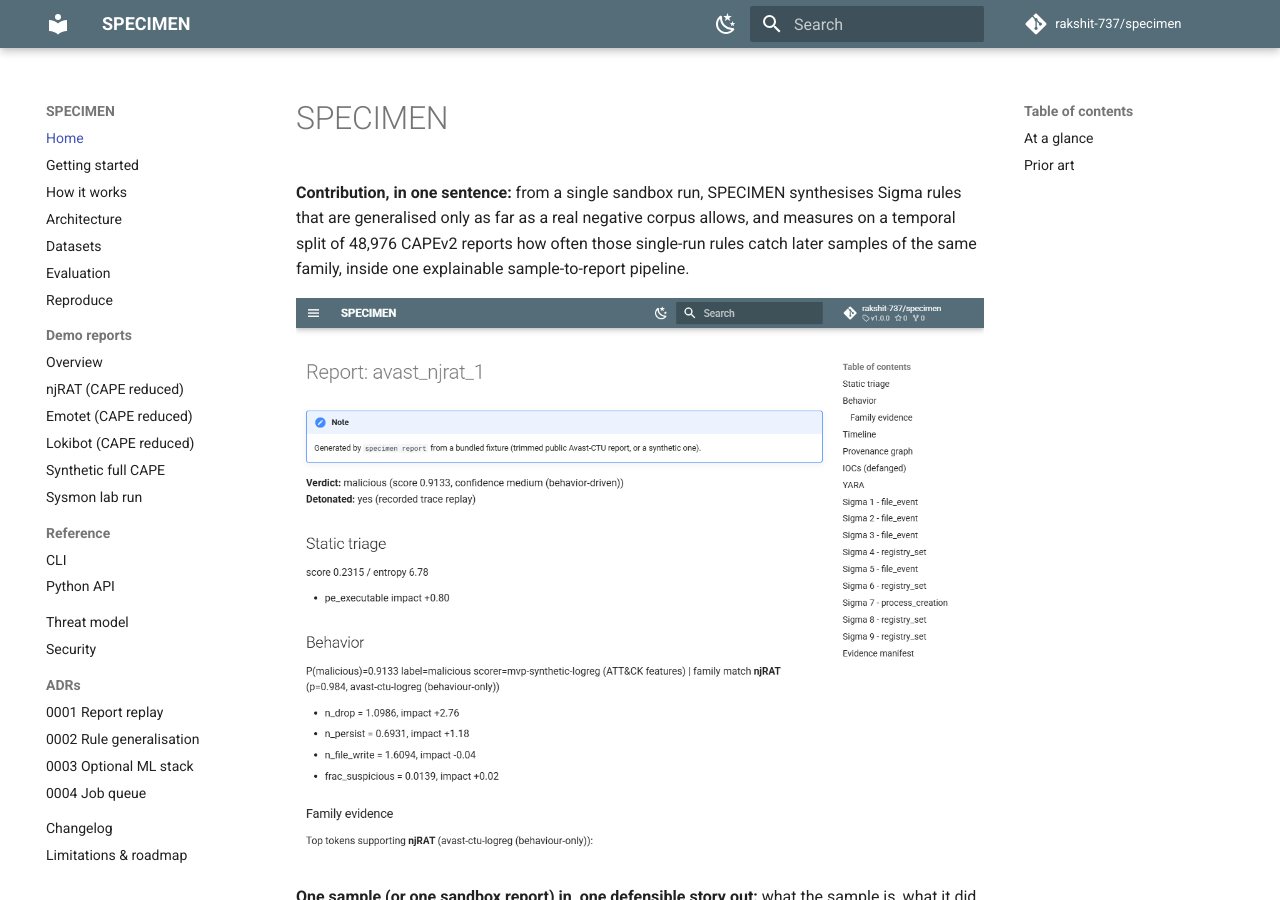
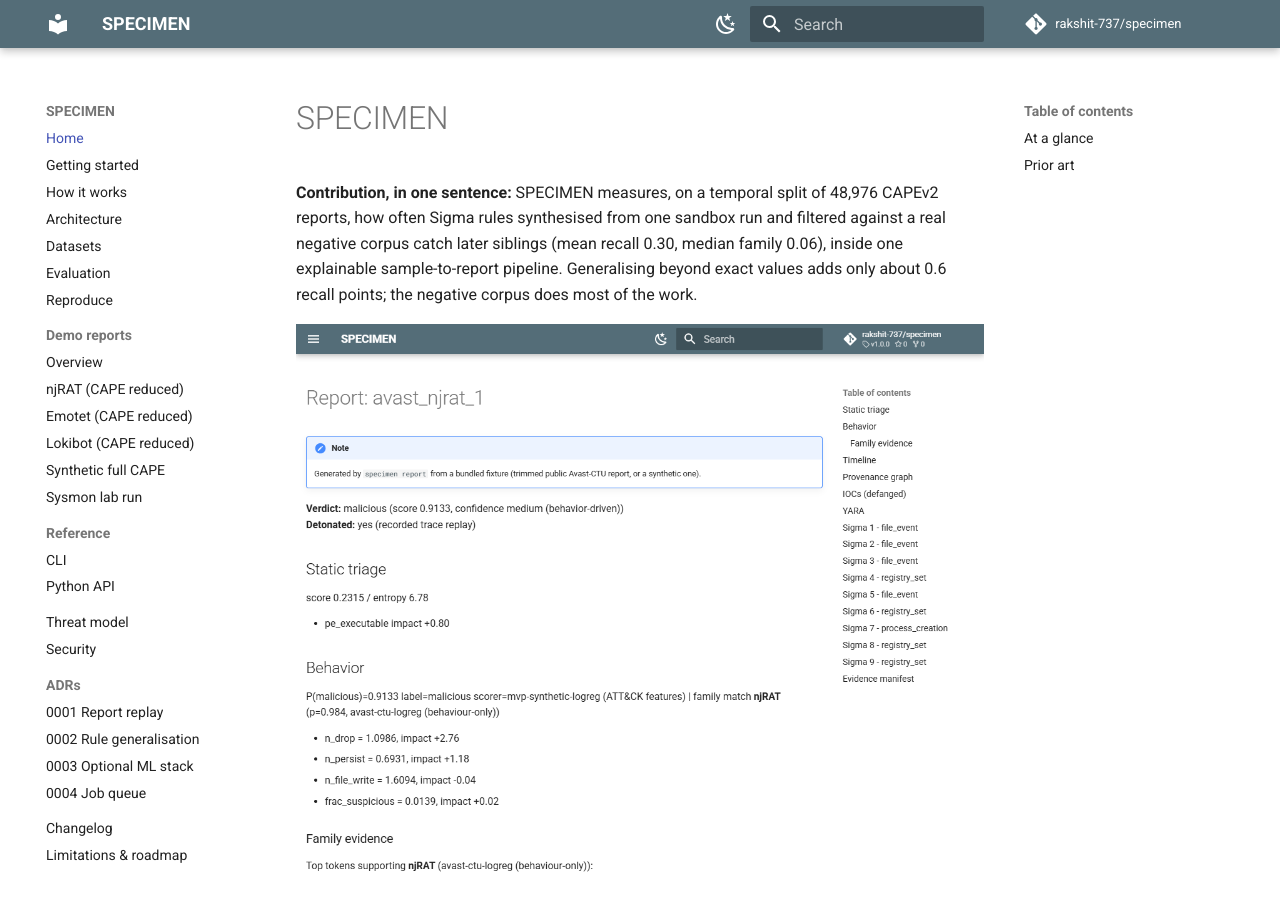
Before and after one commit to rakshit-737/specimen, an MkDocs documentation site: the page built from docs/index.md, in a window 1280 px wide and 900 px high. Built offline with MkDocs 1.6.1 and Material for MkDocs 9.7.7, drawn with Linux system fonts in a browser that asks for light colours; comment, search, counter and statistics services are not loaded; some of the changed text lies outside the part shown.

Commit message:
docs: non-oracle rules headline, restated contribution, data citations
Co-Authored-By: Claude <noreply@anthropic.com>

```diff
--- a/docs/index.md
+++ b/docs/index.md
@@ -1,6 +1,6 @@
 # SPECIMEN
 
-**Contribution, in one sentence:** from a single sandbox run, SPECIMEN synthesises Sigma rules that are generalised only as far as a real negative corpus allows, and measures on a temporal split of 48,976 CAPEv2 reports how often those single-run rules catch later samples of the same family, inside one explainable sample-to-report pipeline.
+**Contribution, in one sentence:** SPECIMEN measures, on a temporal split of 48,976 CAPEv2 reports, how often Sigma rules synthesised from one sandbox run and filtered against a real negative corpus catch later siblings (mean recall 0.30, median family 0.06), inside one explainable sample-to-report pipeline. Generalising beyond exact values adds only about 0.6 recall points; the negative corpus does most of the work.
 
 [![njRAT demo report](figures/demo.png)](demo/avast_njrat_1.md)
 
@@ -36,7 +36,7 @@
 |---|---|---|---|---|
 | Can a static gate skip detonations safely? | EMBER 2018, **temporal** (train Jan-Sep, test Nov-Dec), 5 subsample seeds | Skips **72 %** of benign and misses **0.6 %** of malware at a 99 %-recall threshold calibrated on October (36 % of all test detonations at EMBER's malware share); ROC AUC **0.989**, TPR **0.49** at 0.1 % FPR. A random split of the same data gives 0.997 / 0.85, so drift costs a lot | Detonate every PE (0 % saved); heuristic AUC 0.560 | Upstream EMBER-2018 LightGBM, 600k rows: AUC 0.9964, TPR 0.868 at 0.1 % FPR |
 | Which family is it? | Avast-CTU CAPEv2, 48,976 reports, temporal split | **95.0 %** [94.6, 95.4] accuracy for the shipped behaviour+static model, chosen on a validation slice (behaviour-only scores 95.9 % on test, McNemar p ≈ 1.3e-12); 92.5 % on test reports whose behaviour was never seen in training | Jaccard over ATT&CK sets: 87.8 % | HMIL (behaviour+static): 94.5 % |
-| Do auto-Sigma rules from **one** run catch later siblings? | Avast-CTU, 9 families x 10 runs x 5 seeds (HarHar has no host actions) | Mean sibling recall **0.30** [0.08, 0.57] at **0.004 %** cross-family FPR for the shipped configuration; the **median family is only 0.06**: Swisyn and Qakbot carry the mean | MVP: 0.17 at 1.8 % FPR | none found for single-run sandbox-to-Sigma |
+| Do auto-Sigma rules from **one** run catch later siblings? | Avast-CTU, 9 families x 10 runs x 5 seeds (HarHar has no host actions) | Mean sibling recall **0.30** [0.08, 0.57] at **0.020 %** [0.002, 0.043] cross-family FPR (ladder + real negatives; 0.004 % if the true family is excluded from the negatives, an oracle setting); the **median family is only 0.06**: Swisyn and Qakbot carry the mean | MVP: 0.17 at 1.8 % FPR | none found for single-run sandbox-to-Sigma |
 | Is the behaviour malicious? | MalbehavD-V1, 2,570 Cuckoo API traces | **96.3 ± 1.1 %** accuracy over 5 random 70/30 splits (paper protocol; 42 % of test rows have an exact duplicate in train). **93.4 ± 2.6 %** on a duplicate-free split. Through the shipped pipeline routing: 96.0 ± 1.3 % | MVP synthetic-trained scorer: 50 % (AUC 0.23) | MalDetConv 96.1 %, MalDy 95.6 % (both random split, duplicates included) |
 <!-- /glance -->
 
@@ -50,5 +50,5 @@ Details, intervals and caveats: [Evaluation](benchmarks.md).
 | Any.run / Joe Sandbox | Commercial, closed, cloud | Open, offline, every score explainable |
 | VirusTotal / Intezer | Verdicts, code reuse, relationships | Host-level reconstruction and detection synthesis from one run |
 | EMBER / HMIL / MalDetConv / Li et al. 2024 | Single-stage classifiers | Published reference points; MalDetConv and Li et al. are reproduced |
-| yarGen and similar | String-based YARA generation | Behavioural Sigma from sandbox actions with a ladder bounded by a negative corpus |
+| yarGen and similar | String-based YARA generation | Behavioural Sigma from sandbox actions, filtered against a real negative corpus, with measured sibling recall (the ladder adds only ~0.6 points) |
 | LLM CTI-to-Sigma generators | Rules from threat-report text | Works from sandbox runs; no published single-run sandbox-to-Sigma benchmark was found |
```
Also changed, not shown: README.md (+6 -3 lines).
